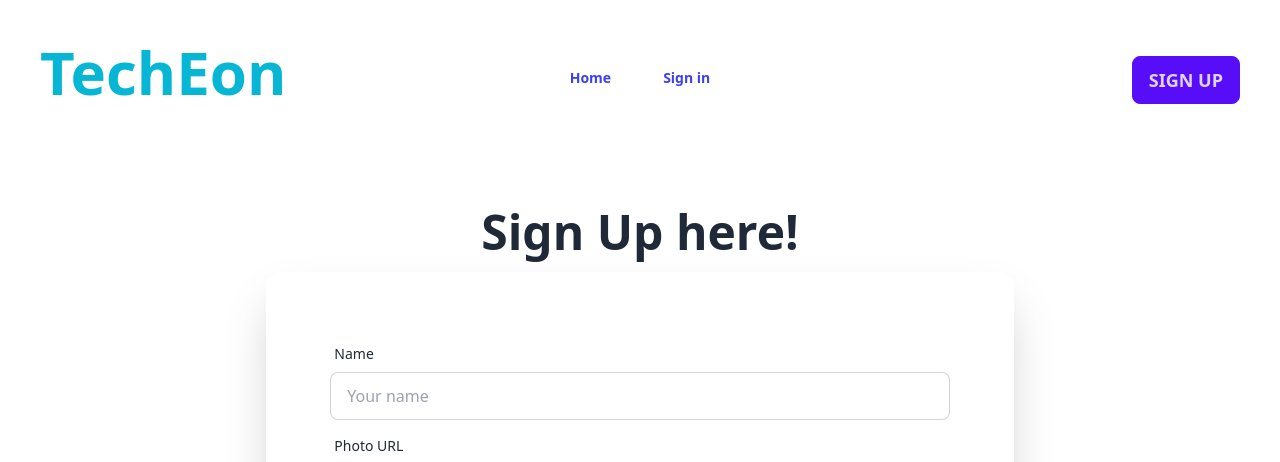
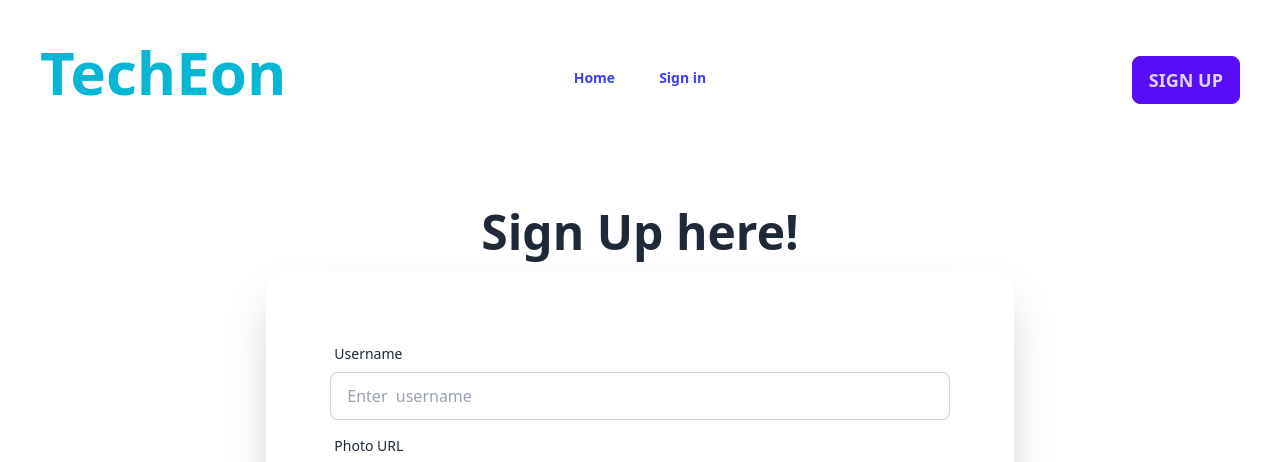
Before and after one commit to Sifat-Ikram/techeon-web-client, a React (Vite) app: page /signUp in a window 1280 px wide. Shown: the top 462 px of the page. Built offline with nearby package versions, Linux system fonts and the light colour scheme; no server answers.

Commit message:
sign in sign out pages and navbar updated

```diff
--- a/src/components/home/Navbar.jsx
+++ b/src/components/home/Navbar.jsx
@@ -7,10 +7,10 @@ import { Link } from "react-router-dom";
 
 const Navbar = () => {
 
-  const { user, signOut } = useContext(AuthContext);
+  const { user, logOut } = useContext(AuthContext);
 
   const handleSignOut = () => {
-    signOut()
+    logOut()
       .then(res => console.log(res))
       .catch(err => console.error(err.message))
   }
@@ -33,14 +33,14 @@ const Navbar = () => {
             <label tabIndex={0} className="btn btn-ghost h-full">
               <svg xmlns="http://www.w3.org/2000/svg" className="h-16 w-16 text-[#3c3ff2] font-black" fill="none" viewBox="0 0 24 24" stroke="currentColor"><path strokeLinecap="round" strokeLinejoin="round" strokeWidth="2" d="M4 6h16M4 12h8m-8 6h16" /></svg>
             </label>
-            <ul tabIndex={0} className="menu menu-sm dropdown-content mt-3 z-[1] p-2 shadow bg-base-100 rounded-box w-52">
+            <ul tabIndex={0} className="menu menu-sm gap-2 dropdown-content mt-3 z-[1] p-2 shadow bg-base-100 rounded-box w-52">
               {navLinks}
             </ul>
           </div>
           <a href="/" className="h-full normal-case font-semibold text-6xl text-cyan-500">TechEon</a>
         </div>
         <div className="navbar-center flex">
-          <ul className="menu menu-horizontal px-1 gap-5 mt-3 hidden lg:flex">
+          <ul className="menu menu-horizontal px-1 gap-3 mt-3 hidden lg:flex">
             {navLinks}
           </ul>
         </div>
--- a/src/components/providers/AuthProvider.jsx
+++ b/src/components/providers/AuthProvider.jsx
@@ -1,5 +1,5 @@
 import { createContext, useEffect, useState } from "react";
-import { FacebookAuthProvider, GoogleAuthProvider, createUserWithEmailAndPassword, getAuth, onAuthStateChanged, sendPasswordResetEmail, signInWithEmailAndPassword, signInWithPopup } from "firebase/auth";
+import { FacebookAuthProvider, GoogleAuthProvider, createUserWithEmailAndPassword, getAuth, onAuthStateChanged, signInWithEmailAndPassword, signInWithPopup, signOut } from "firebase/auth";
 import app from "../firebase/firebase.config";
 
 
@@ -11,14 +11,14 @@ const AuthProvider = ({ children }) => {
     const [user, setUser] = useState(null);
     const [loading, setLoading] = useState(true);
 
-    const createUser = (email, password) => {
+    const createUser = (email, password) =>{
         setLoading(true);
         return createUserWithEmailAndPassword(auth, email, password);
     }
 
     const googleSignUp = () => {
         setLoading(true);
-        return sign
+        return signInWithPopup(auth, googleProvider);
     }
 
     const facebookSignUp =()=> {
@@ -26,7 +26,7 @@ const AuthProvider = ({ children }) => {
         return signInWithPopup(auth, facebookProvider);
     }
 
-    const signOut = () =>{
+    const logOut = () =>{
         setLoading(true);
         return signOut(auth);
     }
@@ -53,7 +53,7 @@ const AuthProvider = ({ children }) => {
         createUser,
         googleSignUp,
         facebookSignUp,
-        signOut,
+        logOut,
         signIn
     }
     return (
--- a/src/components/sign/SignUp.jsx
+++ b/src/components/sign/SignUp.jsx
@@ -1,19 +1,21 @@
-import React, { useContext, useState } from 'react';
+import { Link, useLocation, useNavigate } from "react-router-dom";
+import { useContext, useState } from "react";
+import swal from "sweetalert";
+import { updateProfile } from "firebase/auth";
 import { BsGoogle } from "react-icons/bs";
 import { GrFacebook } from "react-icons/gr";
-import { AuthContext } from '../providers/AuthProvider';
-import swal from 'sweetalert';
-import { updateProfile } from "firebase/auth";
-import Navbar from '../home/Navbar';
-import { Link, useLocation, useNavigate } from 'react-router-dom';
+import Navbar from "../home/Navbar";
+import { AuthContext } from "../providers/AuthProvider";
 
 const SignUp = () => {
 
-    const { createUser, user, googleSignUp, facebookSignUp } = useContext(AuthContext);
+    const { createUser, user, googleSignUp, facebookSignUp, } = useContext(AuthContext);
     const location = useLocation();
     const navigate = useNavigate();
     const [error, setError] = useState("");
     const [success, setSuccess] = useState("");
+
+
 
     const handleGoogle = () => {
         googleSignUp()
@@ -35,11 +37,12 @@ const SignUp = () => {
         })
     }
 
+
     const handleSignUp = e => {
         e.preventDefault();
         const form = e.target;
-        const username = form.get('username');
-        const photoUrl = form.get('photoUrl');
+        const username = form.username.value
+        const photoUrl = form.photoUrl.value
         const email = form.email.value;
         const password = form.password.value;
         console.log(email, password);
@@ -85,9 +88,9 @@ const SignUp = () => {
                             <form onSubmit={handleSignUp} className="card-body">
                                 <div className="form-control">
                                     <label className="label">
-                                        <span className="label-text">Name</span>
+                                        <span className="label-text">Username</span>
                                     </label>
-                                    <input type="text" name="name" placeholder="Your name" className="input input-bordered" />
+                                    <input type="text" name="username" placeholder="Enter  username" className="input input-bordered" />
                                 </div>
                                 <div className="form-control">
                                     <label className="label">
```
